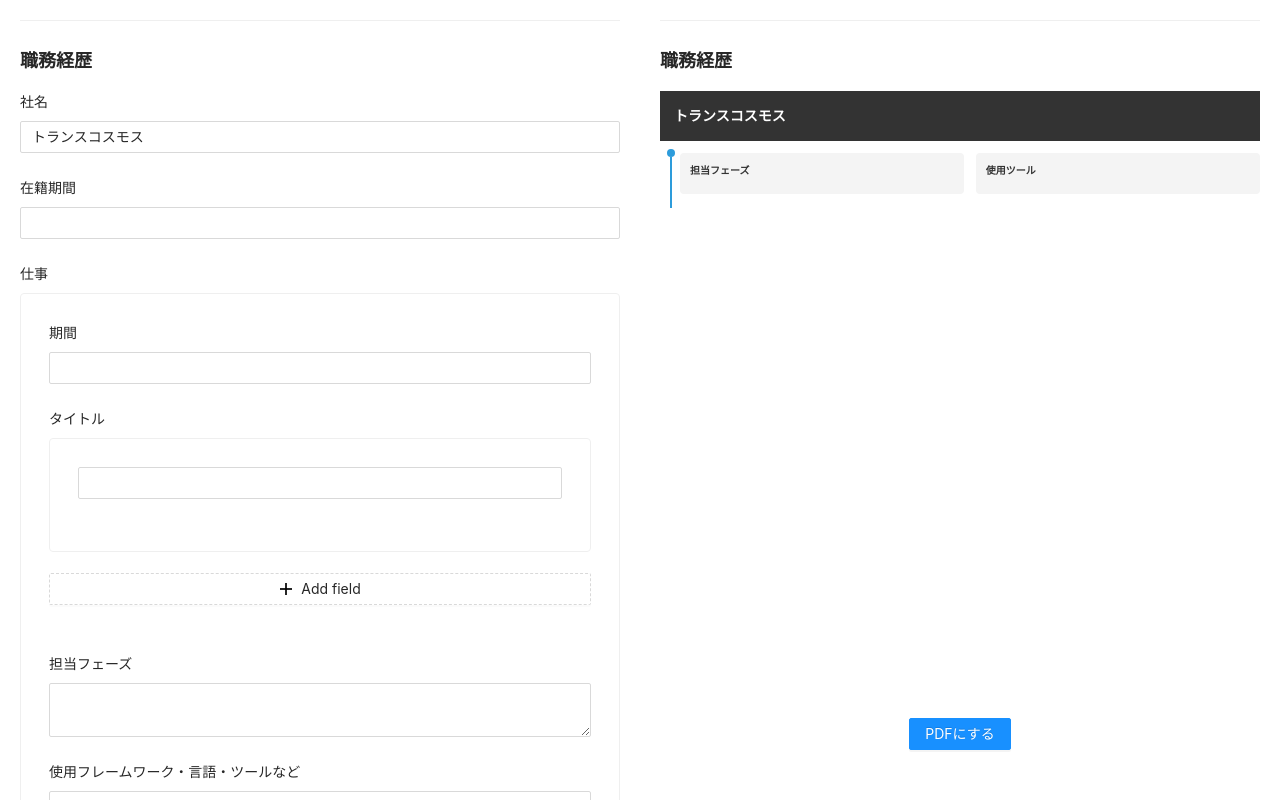
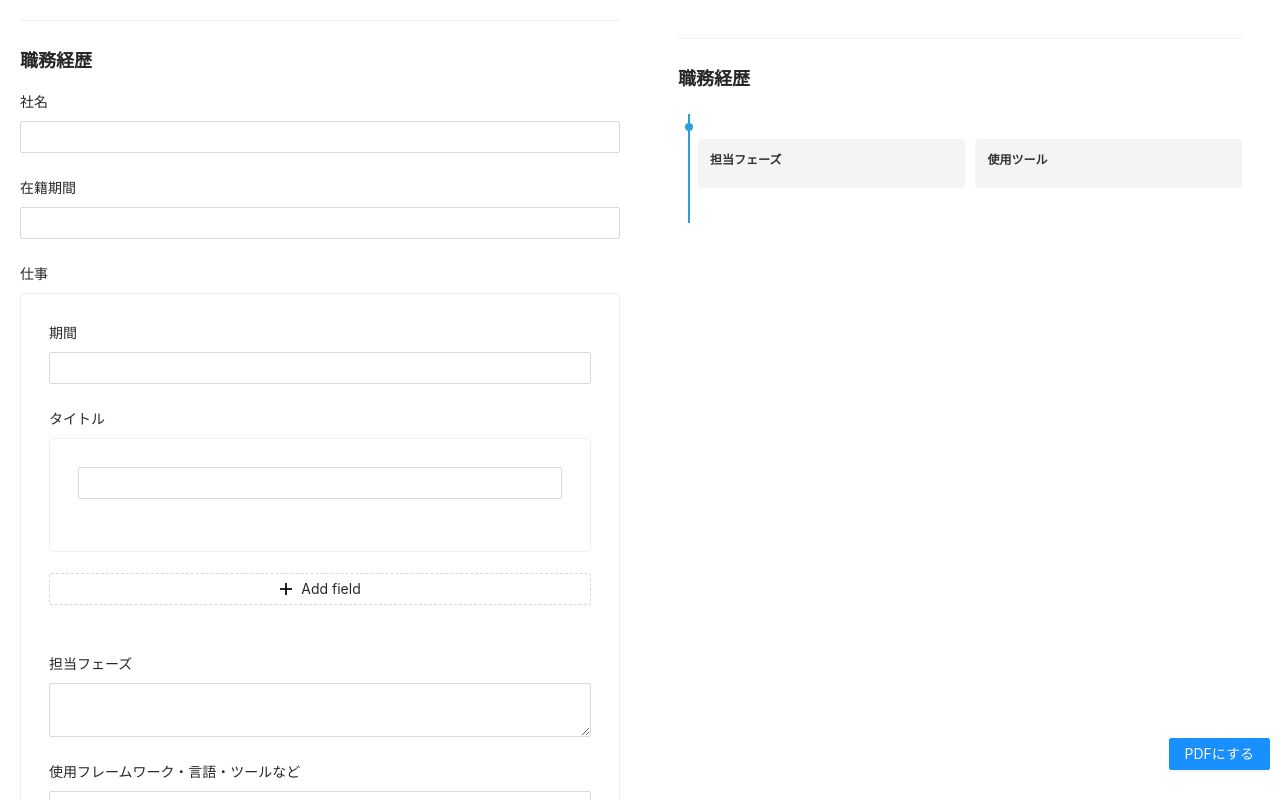
Before and after one commit to karukade/my-resume, a React app: page / in a window 1280 px wide. Built offline with nearby package versions, Linux system fonts and the light colour scheme.

Commit message:
fix 職務経歴のスタイルを調整

```diff
--- a/src/components/Preview/WorksVitae/Item.tsx
+++ b/src/components/Preview/WorksVitae/Item.tsx
@@ -31,13 +31,13 @@
           <dd dangerouslySetInnerHTML={{ __html: tool }} />
         </dl>
       </div>
-      {work.comment && <p>{work.comment}</p>}
+      {work.comment && <p className="comment">{work.comment}</p>}
     </Wrapper>
   )
 })
 
 const Wrapper = styled.div`
-  padding-left: 20px;
+  padding: 1.5em 0 1.5em 20px;
   position: relative;
   &::before {
     content: "";
@@ -106,4 +106,10 @@
       }
     }
   }
+  > .comment {
+    margin-top: 0.5em;
+  }
+  p {
+    margin-bottom: 0;
+  }
 `
--- a/src/components/Preview/WorksVitae/index.tsx
+++ b/src/components/Preview/WorksVitae/index.tsx
@@ -1,4 +1,5 @@
 import React from "react"
+import styled from "styled-components"
 import { Section } from "../../Section"
 import { StateType } from "~/containers/app/logics"
 
--- a/src/components/preview/index.tsx
+++ b/src/components/preview/index.tsx
@@ -12,6 +12,7 @@
   font-family: "Helvetica Neue", Arial, "Hiragino Kaku Gothic ProN", sans-serif;
   font-size: ${fontSize.base};
   color: ${colors.font};
+  padding: 1.5em;
 `
 
 export const PreviewComponent: React.FC<{ data: StateType }> = ({ data }) => (
--- a/src/containers/app/logics.ts
+++ b/src/containers/app/logics.ts
@@ -72,7 +72,7 @@
       summary: "",
       worksVitae: {
         period: "",
-        company: "トランスコスモス",
+        company: "",
         works: [
           {
             id: createId(),
--- a/src/containers/preview/index.tsx
+++ b/src/containers/preview/index.tsx
@@ -43,14 +43,14 @@
     <PreviewLayout>
       <PreviewComponent data={state} />
       <div className="btn">
-        <Button onClick={onClick} type="primary">
-          PDFにする
-        </Button>
         {url && (
           <Button href={url} download="職務経歴書.pdf">
             ダウンロード
           </Button>
         )}
+        <Button onClick={onClick} type="primary">
+          PDFにする
+        </Button>
       </div>
     </PreviewLayout>
   )
@@ -59,11 +59,10 @@
 const PreviewLayout = styled.div`
   overflow: auto;
   height: 100%;
-  position: relative;
   > .btn {
-    width: 100%;
-    position: absolute;
     bottom: 30px;
+    right: 10px;
+    position: fixed;
     text-align: center;
   }
 `
--- a/src/styles/index.ts
+++ b/src/styles/index.ts
@@ -7,7 +7,7 @@
 } as const
 
 export const fontSize = {
-  base: "10px",
+  base: "12px",
   h2: "18px",
   large: "14px",
 } as const
```
